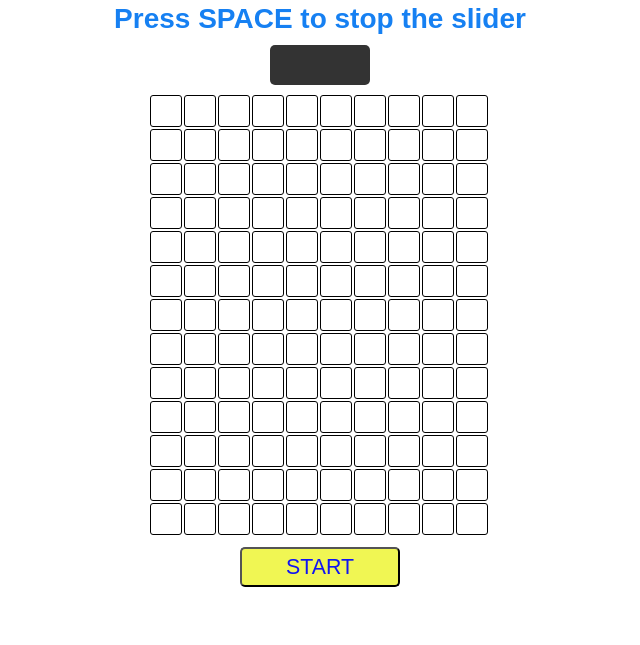
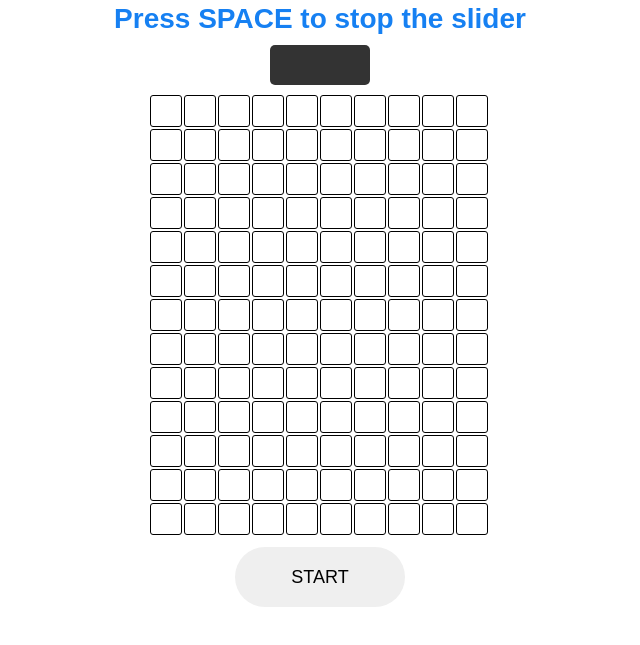
Before and after one commit to caioguarnieri/MegaStacker-2.0, a plain HTML site: page index.html in a window 1280 px wide. Shown: the part 87-732 px from the top of the page, without its empty margins (320-960 px from the left). Drawn offline with Linux system fonts and the light colour scheme.

Commit message:
button css changed

```diff
--- a/script.js
+++ b/script.js
@@ -9,7 +9,7 @@ let Stackers = (function () {
   let oneDot = 3;
   let slowMove = 150;
   let moveDecrement = 10;
-  let runnerColor = "red"; //MUDA A COR DA BARRA INICIAL
+  let runnerColor = "red" ; //MUDA A COR DA BARRA INICIAL
   let pauseTimeOut = 500;
   let flashTimeOut = 0;
   let STATE = loadingState; // int
--- a/style.css
+++ b/style.css
@@ -25,6 +25,7 @@ body {
   height: 30px;
   border: 1px solid #000000;
   position: absolute;
+
 }
 
 div.button {
@@ -36,19 +37,21 @@ div.button {
   height: 100px;
 }
 .startbutton {
-  padding: 2px;
-  width: 160px;
-  height: 40px;
-  font-family: Arial, Helvetica, sans-serif;
-  font-size: 16pt;
-  color: rgb(16, 20, 242);
-  background-color: rgb(240, 246, 83);
-  border-radius: 5px;
+  width: 170px;
+  height: 60px;
+  font-size: 18px;
+  border: none;
+  border-radius: 50px;
+  color: #000;
+  outline: none;
+  cursor: pointer;
+  transition: all 0.4s;
 }
 .startbutton:hover {
-  background-color: rgb(78, 235, 25);
-  color: black;
-  font-size: 18pt;
+  box-shadow: inset 0 0 0 4px #fbc40f, inset 0 0 0 8px #87ff66,
+    inset 0 0 0 12px #06d6a0, inset 0 0 0 16px #118ab2;
+  background: #073b4c;
+  color: #fff;
 }
 
 #windiv,
@@ -56,11 +59,10 @@ div.button {
   display: none;
 }
 
-#display_tempo{
+#display_tempo {
   margin-bottom: 10px;
 }
 .timer {
-
   display: flex;
   justify-content: center;
   align-items: center;
@@ -71,4 +73,4 @@ div.button {
   height: 40px;
   border-radius: 5px;
   margin: 0 auto; /* Added to center the timer horizontally */
-  }
+}
```
